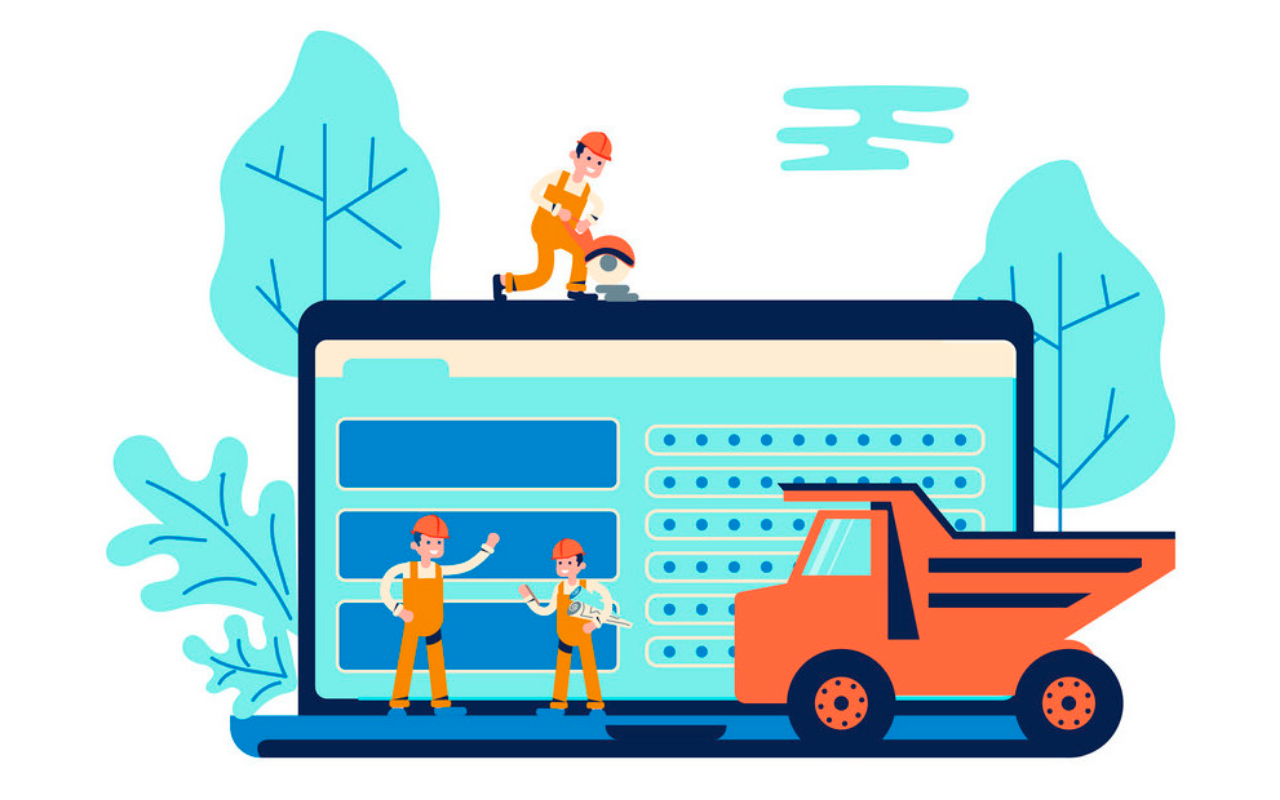
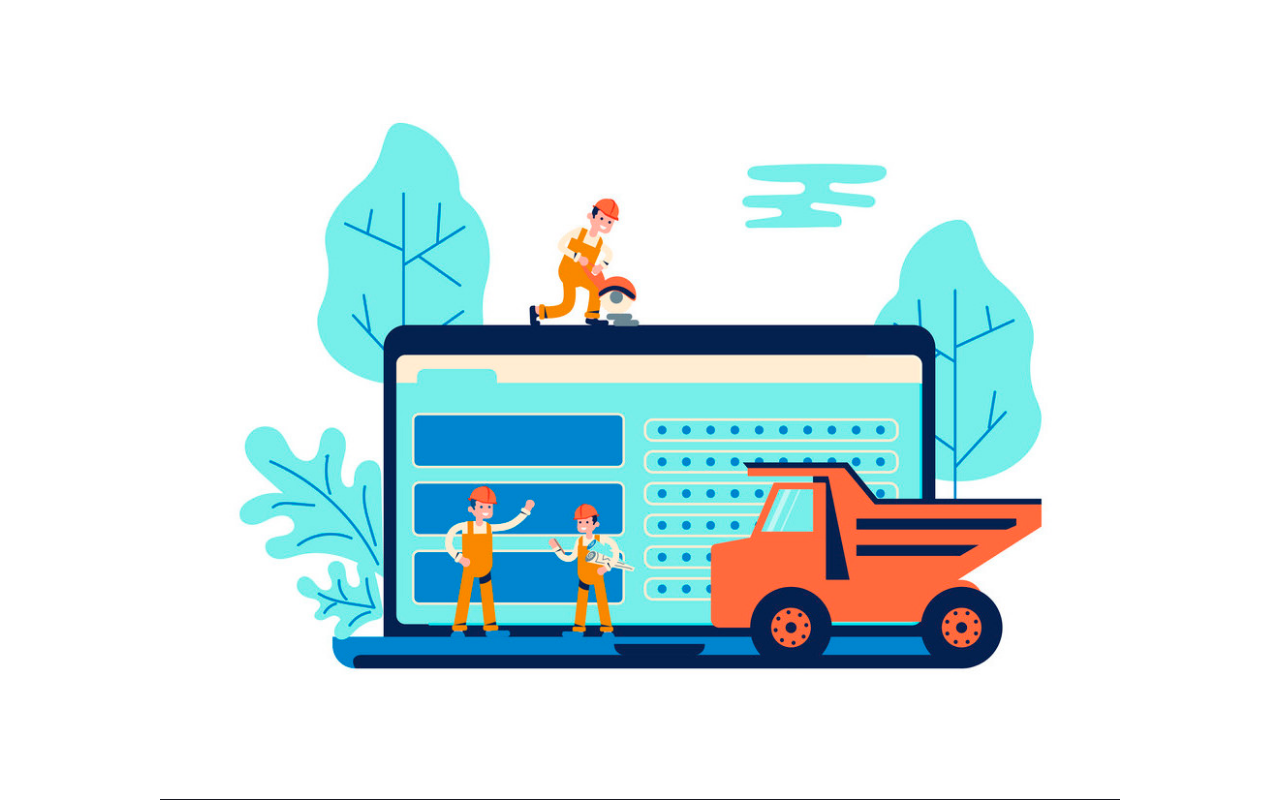
Before and after one commit to athulsn/athul-web, a React (Create React App) app: page / in a window 1280 px wide. Shown: the top 800 px of the page. Built offline with nearby package versions, Linux system fonts and the light colour scheme.

Commit message:
feat: updated app.js

```diff
--- a/src/App.js
+++ b/src/App.js
@@ -3,7 +3,7 @@ import './App.css';
 function App() {
   return (
     <div className="App">
-      <img style={{objectFit:'cover', width:'100%', height:'100%'}} src="under-dev.jpg"/>
+      <img style={{objectFit:'contain', width:'100%', height:'100%'}} src="under-dev.jpg"/>
     </div>
   );
 }
```
